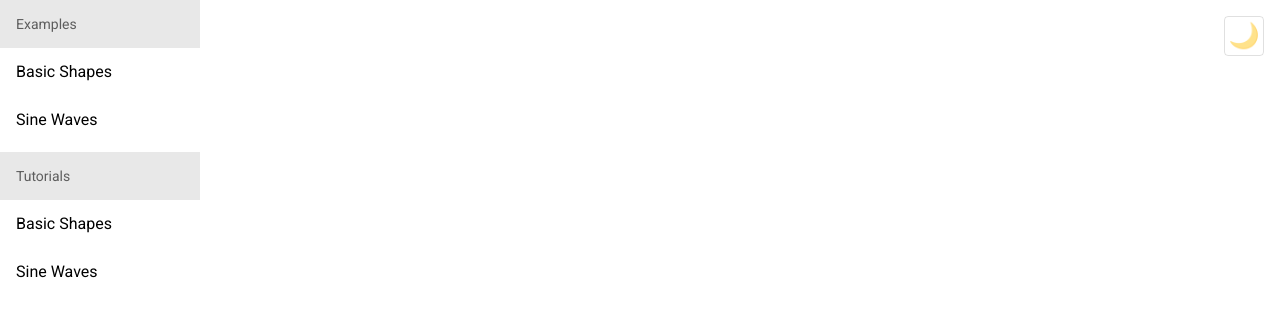
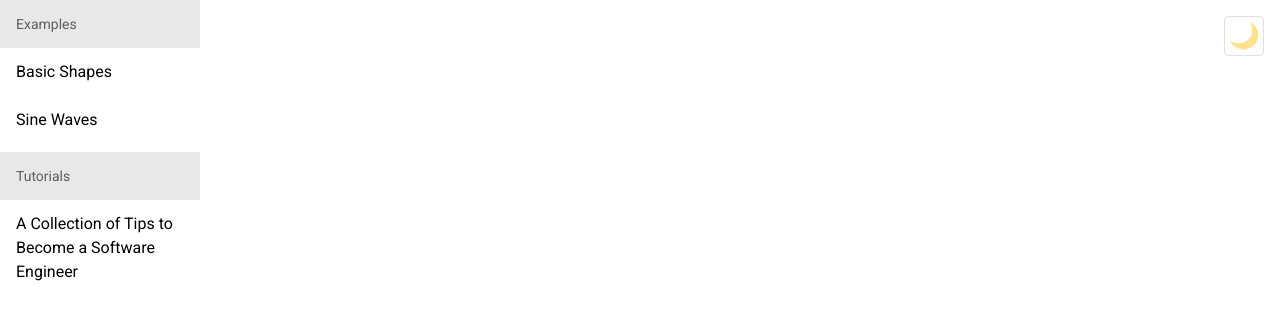
Before and after one commit to TravisBumgarner/gcode2dplotterart-website, a React (Create React App) app: page / in a window 1280 px wide. Shown: the top 320 px of the page. Built offline with nearby package versions, Linux system fonts and the light colour scheme.

Commit message:
added mdx support

```diff
--- /dev/null
+++ b/craco.config.js
@@ -0,0 +1,13 @@
+const {addAfterLoader, loaderByName} = require('@craco/craco')
+
+module.exports = {
+  webpack: {
+    configure(webpackConfig) {
+      addAfterLoader(webpackConfig, loaderByName('babel-loader'), {
+        test: /\.mdx?$/,
+        loader: require.resolve('@mdx-js/loader')
+      })
+      return webpackConfig
+    }
+  }
+}
--- a/src/Example.tsx
+++ b/src/Example.tsx
@@ -2,14 +2,18 @@
 
 import { Box, Typography, css } from '@mui/material'
 import { CodeBlock, dracula } from 'react-code-blocks'
+import examples from './examples'
+import { useMemo } from 'react'
 
 interface Props {
-  title: string
-  description: string
-  code: string
+  id: string
 }
 
-const Example = ({ title, description, code }: Props) => {
+const Example = ({ id }: Props) => {
+  const { title, description, code } = useMemo(() => {
+    return examples[id]
+  }, [id])
+
   return (
     <Box css={wrapperCSS}>
       <Typography variant="h2">{title}</Typography>
--- a/src/Menu.tsx
+++ b/src/Menu.tsx
@@ -6,6 +6,7 @@ import ListItem from '@mui/material/ListItem'
 import ListItemText from '@mui/material/ListItemText'
 
 import examples from './examples'
+import tutorials from './tutorials'
 
 const Menu = () => {
   return (
@@ -18,10 +19,10 @@ const Menu = () => {
         }
       >
         {
-          examples.sort((a, b) => a.title > b.title ? 1 : -1).map((art, i) => (
-            <ListItem disablePadding key={art.title}>
-              <ListItemButton href={`/examples/${art.id}`}>
-                <ListItemText primary={art.title} />
+          Object.values(examples).sort((a, b) => a.title > b.title ? 1 : -1).map((example, i) => (
+            <ListItem disablePadding key={example.title}>
+              <ListItemButton href={`/examples/${example.id}`}>
+                <ListItemText primary={example.title} />
               </ListItemButton>
             </ListItem>
           ))
@@ -35,10 +36,10 @@ const Menu = () => {
         }
       >
         {
-          examples.sort((a, b) => a.title > b.title ? 1 : -1).map((art, i) => (
-            <ListItem disablePadding key={art.title}>
-              <ListItemButton href={`/examples/${art.id}`}>
-                <ListItemText primary={art.title} />
+          Object.values(tutorials).sort((a, b) => a.title > b.title ? 1 : -1).map((tutorial, i) => (
+            <ListItem disablePadding key={tutorial.title}>
+              <ListItemButton href={`/tutorials/${tutorial.id}`}>
+                <ListItemText primary={tutorial.title} />
               </ListItemButton>
             </ListItem>
           ))
--- a/src/Router.tsx
+++ b/src/Router.tsx
@@ -1,16 +1,26 @@
 import { Routes, Route } from 'react-router'
 
 import Example from './Example'
+import Tutorial from './Tutorial'
 
 import examples from './examples'
+import tutorials from './tutorials'
 
 const Router = () => {
   return (
     <Routes>
-      {examples.map(({ id, ...rest }) => {
+      {Object.keys(examples).map(id => {
         return (
           <Route key={id} path={`examples/${id}`} element={
-            <Example {...rest} />
+            <Example id={id} />
+          }
+          />
+        )
+      })}
+      {Object.keys(tutorials).map(id => {
+        return (
+          <Route key={id} path={`tutorials/${id}`} element={
+            <Tutorial id={id} />
           }
           />
         )
--- /dev/null
+++ b/src/Tutorial.tsx
@@ -0,0 +1,26 @@
+import { useMemo } from 'react'
+
+import tutorials from './tutorials'
+import { Box } from '@mui/system'
+
+interface Props {
+  id: string
+}
+
+const Post = ({ id }: Props) => {
+  const { title, renderer } = useMemo(() => {
+    return tutorials[id]
+  }, [id])
+
+  return (
+    <Box>
+      {/* <Header src={`${__STATIC__}/posts/${id}/${post.preview_image}`}> */}
+      {/* <div> */}
+      <h1>{title}</h1>
+      {renderer()}
+
+    </Box>
+  )
+}
+
+export default Post
--- a/src/examples/index.ts
+++ b/src/examples/index.ts
@@ -8,9 +8,9 @@ export interface TPlotterArt {
   id: string
 }
 
-const plotterArt: TPlotterArt[] = [
-  square,
-  sinewaves
-]
+const examples: Record<string, TPlotterArt> = {
+  [square.id]: square,
+  [sinewaves.id]: sinewaves
+}
 
-export default plotterArt
+export default examples
--- /dev/null
+++ b/src/tutorials/foo.mdx
@@ -0,0 +1,3 @@
+# Hello, world!
+
+This is **markdown** with <span style={{color: "red"}}>JSX</span>: MDX!
--- /dev/null
+++ b/src/tutorials/index.ts
@@ -0,0 +1,26 @@
+import Foo from './foo.mdx'
+
+interface BlogPost {
+  id: string
+  title: string
+  date: string
+  draft: boolean
+  renderer: (props?: any) => JSX.Element
+  description: string
+  preview_image: string
+}
+
+const posts: Record<string, BlogPost> = {
+  'a-collection-of-tips-to-become-a-software-engineer': {
+    id: 'a-collection-of-tips-to-become-a-software-engineer',
+    renderer: Foo,
+    title: 'A Collection of Tips to Become a Software Engineer',
+    date: '2019-04-15',
+    draft: false,
+    description: 'Over the years I have been on both sides of the interview process. I have learned a wealth of experience, here is my advice.',
+    preview_image: 'preview_image.jpg'
+  }
+}
+
+export default posts
+export type { BlogPost }
```
Also changed, not shown: package.json (+6 -4 lines), 1 other file (tests, documents, lock files or other folders).
